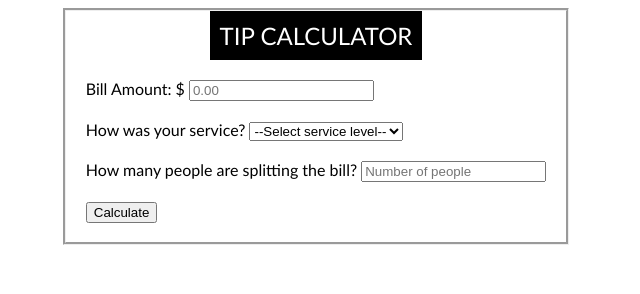
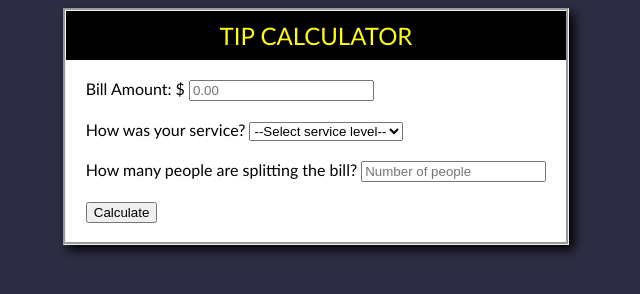
Before and after one commit to cpltunnel/tipCalc, a plain HTML site: page tipCalc.html in a window 1280 px wide. Shown: the whole page, without its empty margins (324-964 px from the left). Drawn offline with Linux system fonts and the light colour scheme.

Commit message:
Styling changes
Changed background color.  Expanded header background, changed text color.  Added shadow to calculator box.

```diff
--- a/tipCalc.html
+++ b/tipCalc.html
@@ -6,6 +6,7 @@
 <style>
   body {
     font-family: calibri;
+	background-color: #2E2D44;
   }
 
   .container {
@@ -17,13 +18,20 @@
 	margin-left: auto;
 	margin-right: auto;
 	border-style: groove;
+	background-color: white;
+	box-shadow: 5px 5px 10px black;
   }
 
   .header {
     font-size: 24px;
-	color: white;
+	display: flex;
+	justify-content: center;
+	margin-left: auto;
+	margin-right: auto;
+	color: yellow;
 	background-color: black;
 	padding: 10px;
+	width: 480px;
   }
 </style>
 <script src="tipCalc.js"></script>
```
